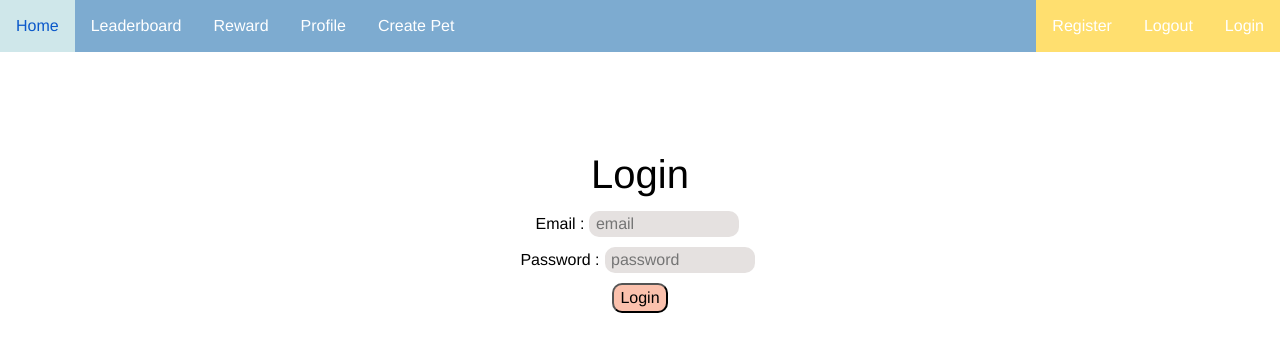
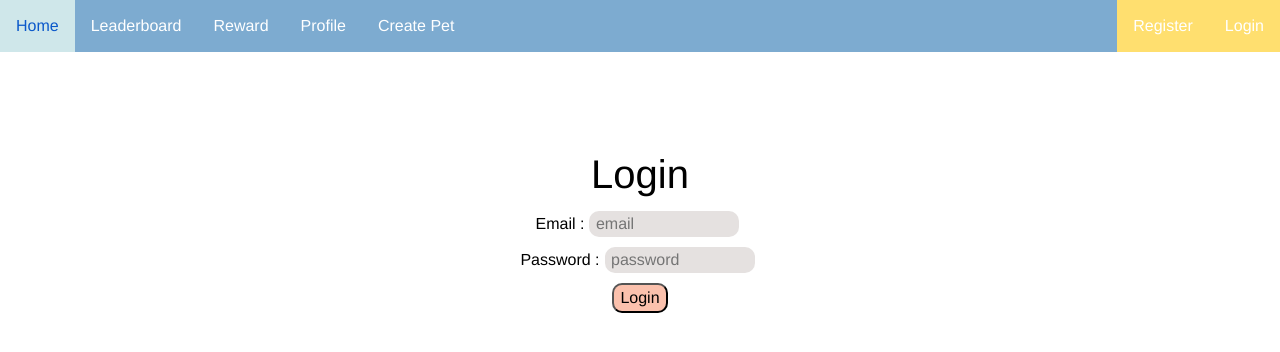
Before and after one commit to Gruszht6215/Vue-Pomodoro-front-end, a Vue app: page /login in a window 1280 px wide. Shown: the top 352 px of the page. Built offline with nearby package versions, Linux system fonts and the light colour scheme; what vue-sorted-table, vue-swal would draw is missing.

Commit message:
update App.vue

```diff
--- a/src/App.vue
+++ b/src/App.vue
@@ -7,11 +7,23 @@
         <li><router-link to="/reward">Reward</router-link></li>
         <li><router-link to="/profile">Profile</router-link></li>
         <li><router-link to="/createPet">Create Pet</router-link></li>
-        <li style="float:right" class="active"><router-link to="/login">Login</router-link></li>
-        <li style="float:right" class="active"><router-link to="/logout">Logout</router-link></li>
-        <li style="float:right" class="active"><router-link to="/register">Register</router-link></li>
+        <div v-if="!isAuthen()">
+          <li style="float: right" class="active">
+            <router-link to="/login">Login</router-link>
+          </li>
+          <li style="float: right" class="active">
+            <router-link to="/register">Register</router-link>
+          </li>
+        </div>
+        <div v-if="isAuthen()">
+          <li style="float: right" class="active">
+            <router-link to="/logout">Logout</router-link>
+          </li>
+        </div>
       </div>
-      <div class="focus" v-if="this.isTimerRunning === true">You Are On Focus Mode</div>
+      <div class="focus" v-if="this.isTimerRunning === true">
+        You Are On Focus Mode
+      </div>
     </div>
     <router-view />
   </div>
@@ -79,9 +91,8 @@ li a:hover:not(.active) {
   width: 100%;
   height: fit-content;
 }
-.route{
-  p{
-
+.route {
+  p {
     display: flex;
     align-items: center;
     justify-content: center;
@@ -89,17 +100,15 @@ li a:hover:not(.active) {
     padding: 5px;
   }
 }
-.menuButton{
+.menuButton {
   width: 280px;
 }
-.login{
+.login {
   margin-top: 360px;
   display: block;
-
 }
-.logout{
+.logout {
   display: block;
   margin-top: 10px;
-
 }
 </style>
```
